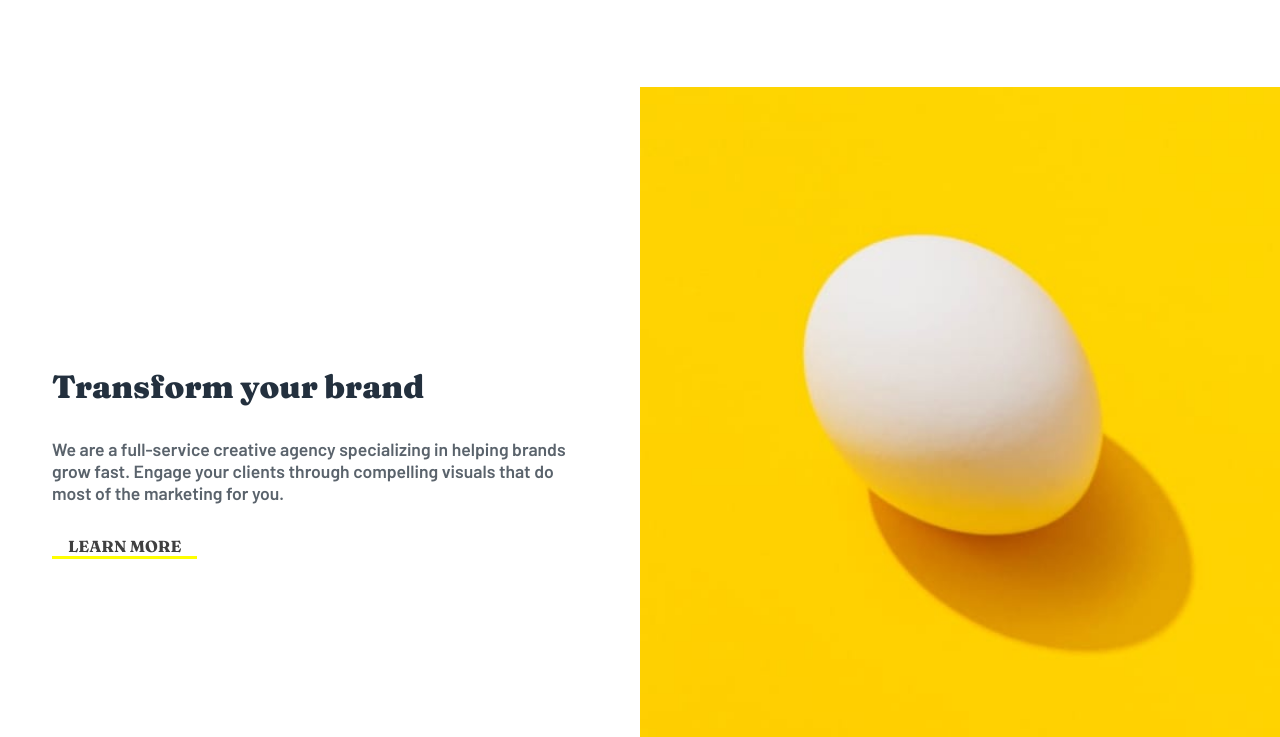
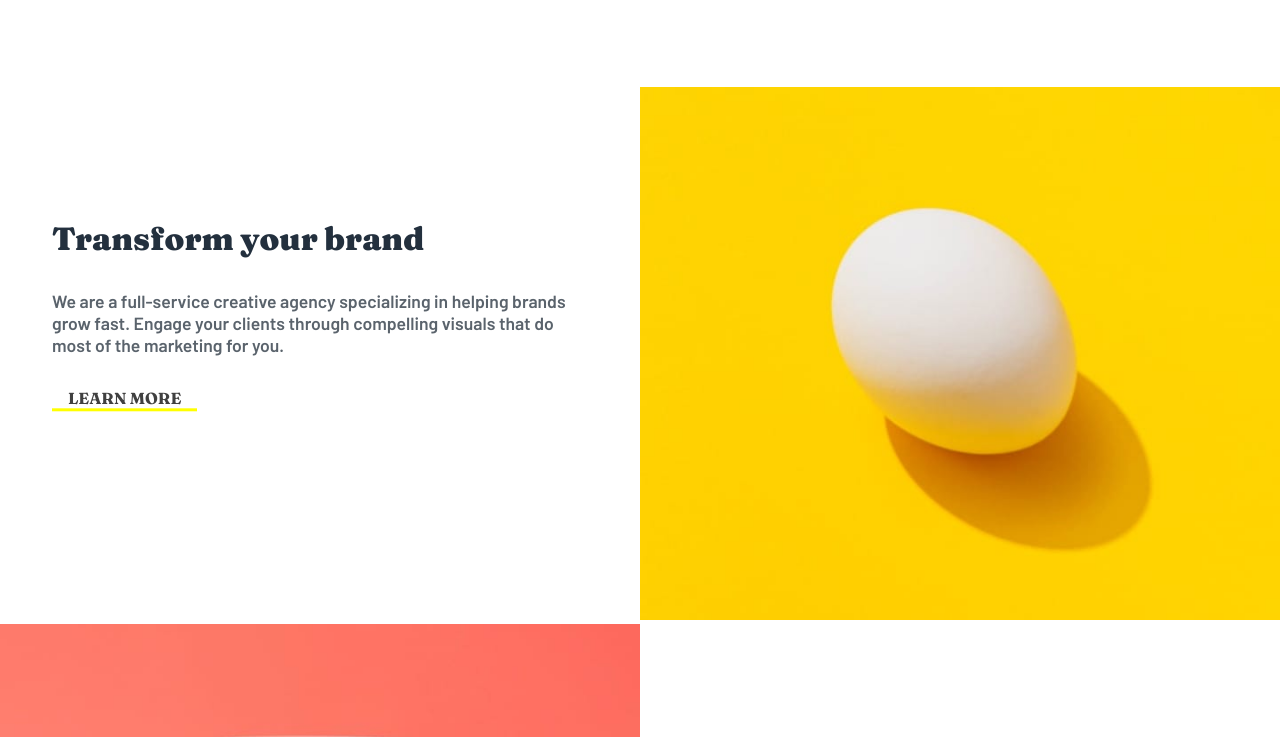
Before and after one commit to IkromBey/Sunny-side-agency-landing-page, a plain HTML site: page index.html in a window 1280 px wide. Shown: the part 713-1450 px from the top of the page. Drawn offline with Linux system fonts and the light colour scheme.

Commit message:
fix margin issues

```diff
--- a/css/style.css
+++ b/css/style.css
@@ -100,12 +100,13 @@ header {
 
 /* COLUMN CARD */
 .column-card {
+  margin: 0;
   padding: 0 2rem;
   max-width: 100%;
   width: 600px;
   top: 50%;
   left: 50%;
-  transform: translate(-50%, -50px);
+  transform: translate(-50%, 70%);
   position: absolute;
 }
 
@@ -121,7 +122,6 @@ header {
   position: relative;
   width: 100%;
   height: 100%;
-  min-height: 660px;
 }
 .column-card__title {
   font-family: "Fraunces", serif;
@@ -154,13 +154,7 @@ header {
   object-fit: cover;
   width: 100%;
   height: 100%;
-}
-
-.column img {
-  object-fit: cover;
-  width: 100%;
-  height: 100%;
-  min-height: 650px;
+  margin-bottom: 0;
 }
 /* LAST MAIN  */
 .last-main__container {
```
